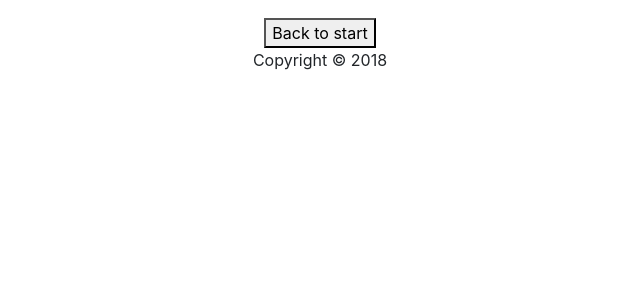
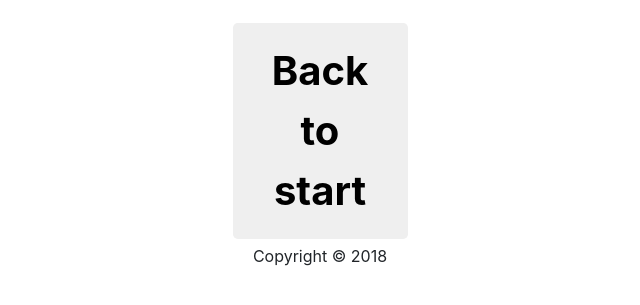
Before and after one commit to chookmook29/guessing_game, a Flask app: page /check/ in a window 1280 px wide. Shown: the part 78-383 px from the top of the page, without its empty margins (320-960 px from the left). Run offline with Flask 2, Linux system fonts and the light colour scheme; some libraries are stand-ins or nearby versions.

Commit message:
Add my_button class

```diff
--- a/static/css/main.css
+++ b/static/css/main.css
@@ -75,6 +75,20 @@ html {
 	margin-bottom: 0.312rem;
 }
 
+.my_button {
+	display: inline-block;
+	font-weight: 650;
+	width: 14%;
+	border: 2px solid transparent;
+	padding: 1rem 2rem;
+	font-size: 2.5rem;
+	border-radius: .3rem;
+	margin-left: 0.312rem;
+	margin-right: 0.312rem;
+	margin-top: 0.312rem;
+	margin-bottom: 0.312rem;
+}
+
 .current {
 	font-size: 10rem;
 }
--- a/templates/correct.html
+++ b/templates/correct.html
@@ -3,6 +3,6 @@
     <h1>Correct!</h1>
     <p>The answer is: {{current}}</p>
     <form action = "/next/" method = "post">
-         <button type="submit">NEXT</button>
+         <button class="my_button" type="submit">NEXT</button>
     </form>
 {% endblock %}
--- a/templates/game.html
+++ b/templates/game.html
@@ -20,6 +20,6 @@
         	</div>
         </div>
     <form action = "/check/" method = "post">
-         <button type="submit" name="guess">Quit & check highscore</button>
+         <button class="my_button" type="submit" name="guess">Quit & check highscore</button>
     </form>
 {% endblock %}
--- a/templates/score.html
+++ b/templates/score.html
@@ -4,6 +4,6 @@
 		<p>{{key}}: {{value}}</p>
 	{% endfor %}
 	<form action = "/" method = "get|post">
-         <button type="submit">Back to start</button>
+         <button class="my_button" type="submit">Back to start</button>
     </form>
 {% endblock %}
```
